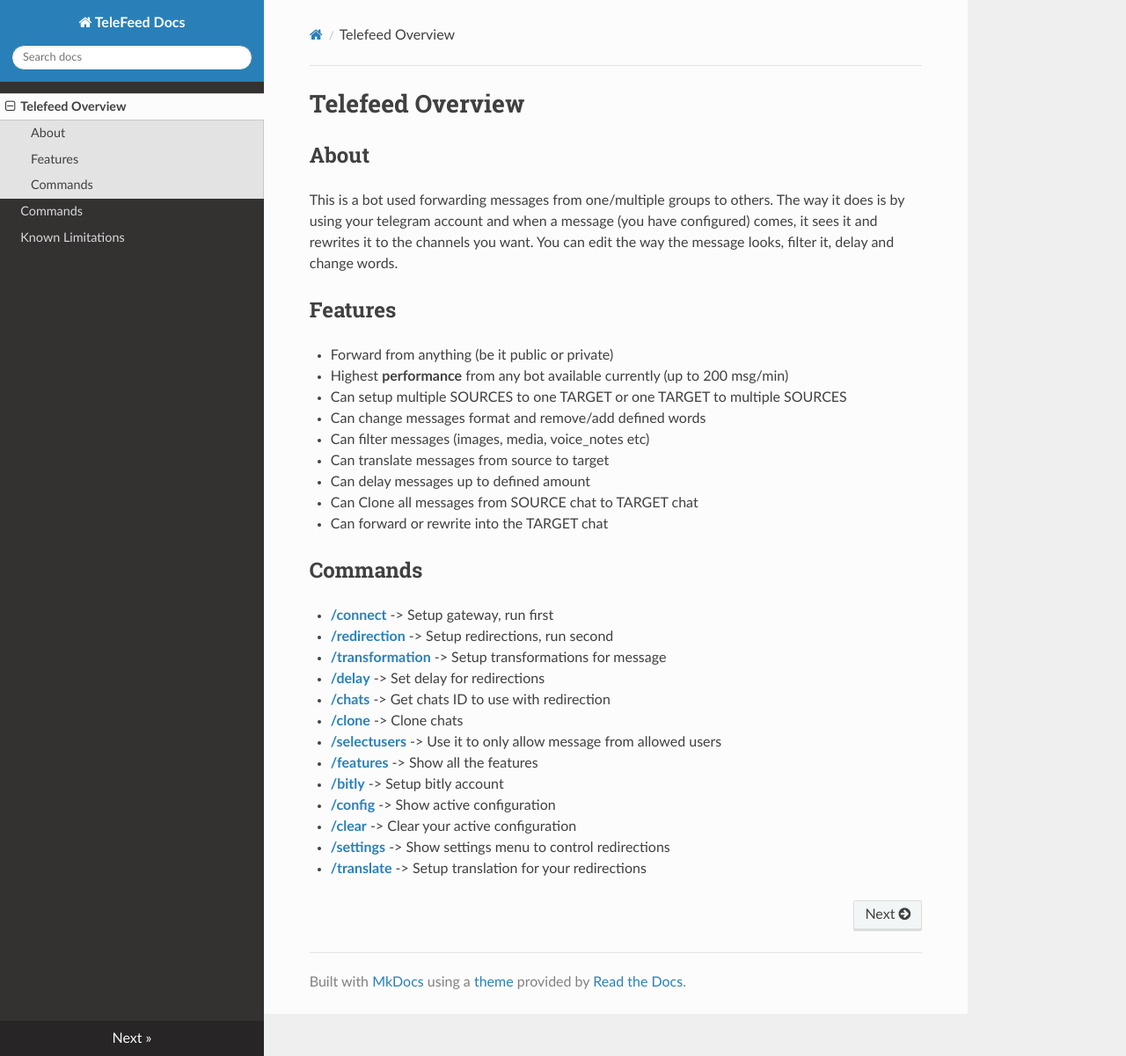
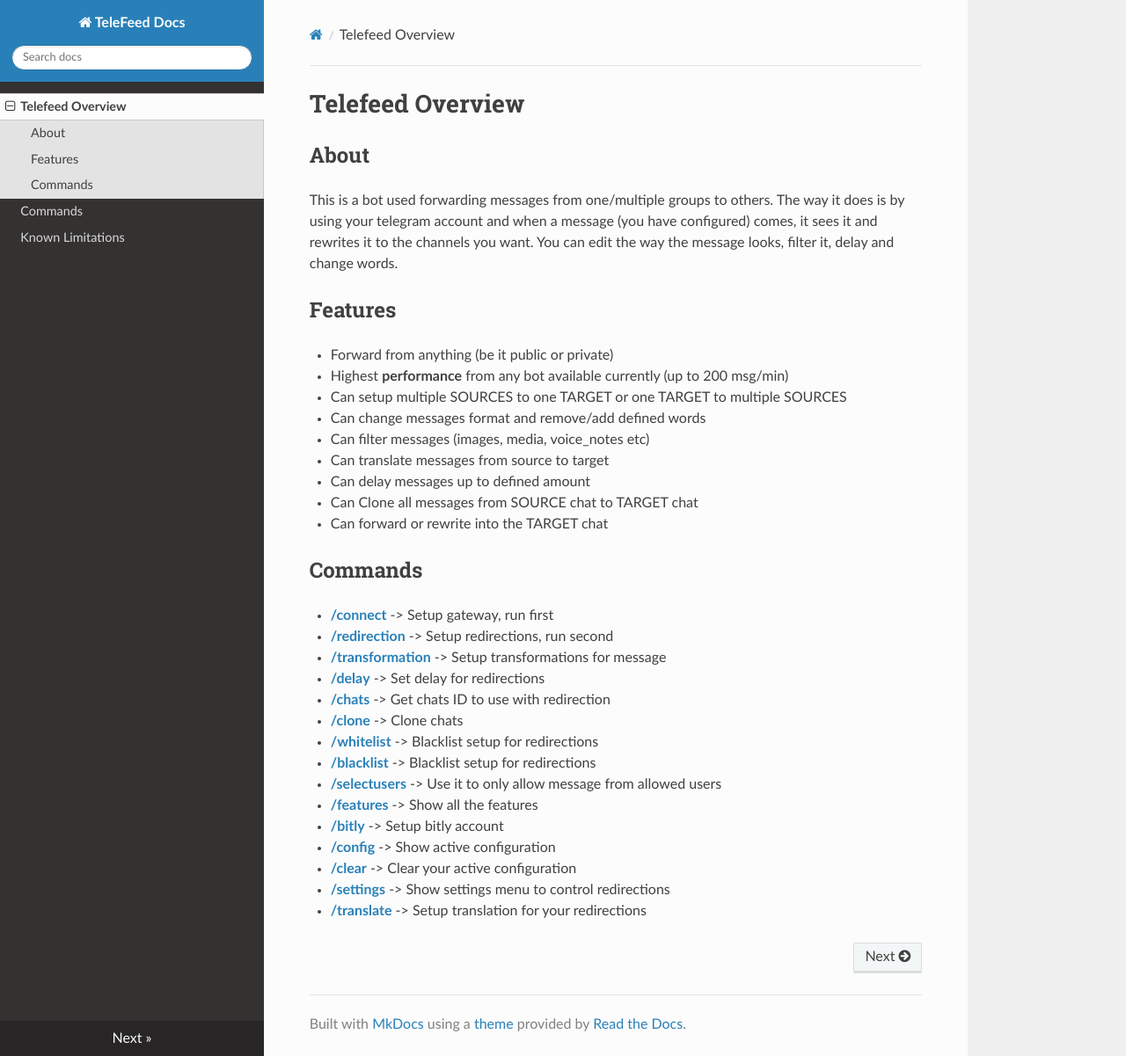
Before and after one commit to PSYR3X/telefeed_docs, an MkDocs documentation site: the page built from docs/index.md, in a window 1280 px wide and 1201 px high. Shown: the whole window at 88% size. Built offline with MkDocs 1.6.1, drawn with Linux system fonts in a browser that asks for light colours.

Commit message:
Adding missing commands

```diff
--- a/docs/index.md
+++ b/docs/index.md
@@ -31,6 +31,8 @@ delay and change words.
 * <b>[/delay](/commands/#delay)</b> -> Set delay for redirections
 * <b>[/chats](/commands/#chats)</b> -> Get chats ID to use with redirection
 * <b>[/clone](/commands/#clone)</b> -> Clone chats
+* <b>[/whitelist](/commands/#whitelist)</b> -> Blacklist setup for redirections
+* <b>[/blacklist](/commands/#blacklist)</b> ->  Blacklist setup for redirections
 * <b>[/selectusers](/commands/#selectusers)</b> -> Use it to only allow message from allowed users
 * <b>[/features](/commands/#features)</b> -> Show all the features
 * <b>[/bitly](/commands/#bitly)</b> -> Setup bitly account
```
